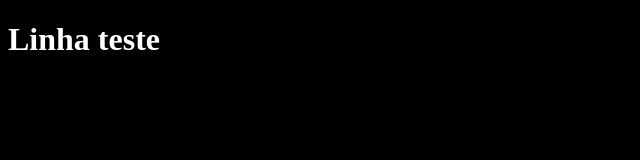
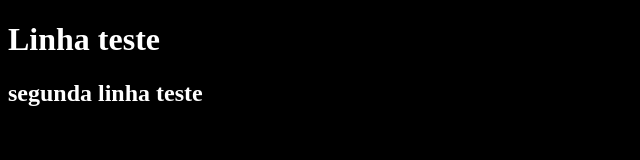
Before and after one commit to maxwvv/Sprint-06---Max, a plain HTML site: page index.html in a window 1280 px wide. Shown: the whole page, without its empty margins (0-640 px from the left). Drawn offline with Linux system fonts and the light colour scheme.

Commit message:
adicionado a segunda h2 do html

```diff
--- a/index.html
+++ b/index.html
@@ -7,6 +7,7 @@
 </head>
 <body>
     <h1>Linha teste</h1>
+    <h2>segunda linha teste</h2>
 </body>
 <script src="script.js"></script>
 <link rel="stylesheet" href="style.css">
```
